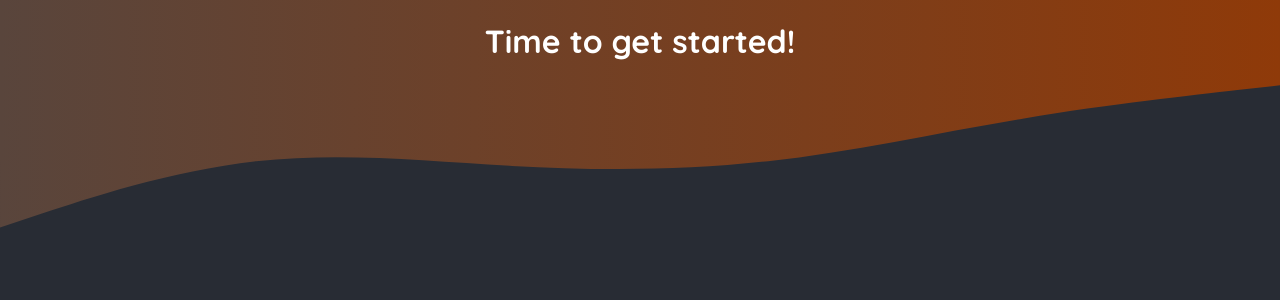
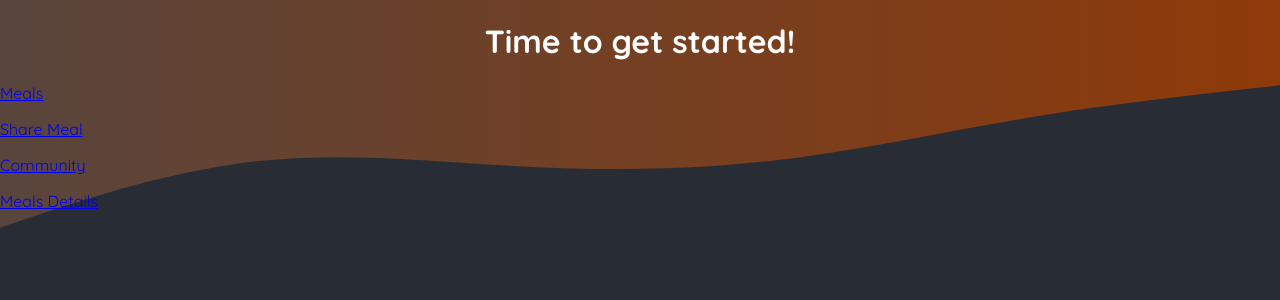
Before and after one commit to EidHachem/next-foodie, a Next.js app: page / in a window 1280 px wide. Shown: the top 300 px of the page. Built offline with nearby package versions, Linux system fonts and the light colour scheme.

Commit message:
Add pages and connect with links

```diff
--- a/app/page.js
+++ b/app/page.js
@@ -1,9 +1,23 @@
+import Link from "next/link"
+
 export default function Home() {
   return (
     <main>
-      <h1 style={{ color: 'white', textAlign: 'center' }}>
+      <h1 style={{ color: "white", textAlign: "center" }}>
         Time to get started!
       </h1>
+      <p>
+        <Link href="/meals">Meals</Link>
+      </p>
+      <p>
+        <Link href="/meals/share">Share Meal</Link>
+      </p>
+      <p>
+        <Link href="/community">Community</Link>
+      </p>
+      <p>
+        <Link href="/meals/deatils">Meals Details</Link>
+      </p>
     </main>
-  );
+  )
 }
```
Also changed, not shown: app/community/page.js (added, +7 -0 lines), app/meals/[slug]/page.js (added, +7 -0 lines), app/meals/page.js (added, +7 -0 lines), app/meals/share/page.js (added, +7 -0 lines).
